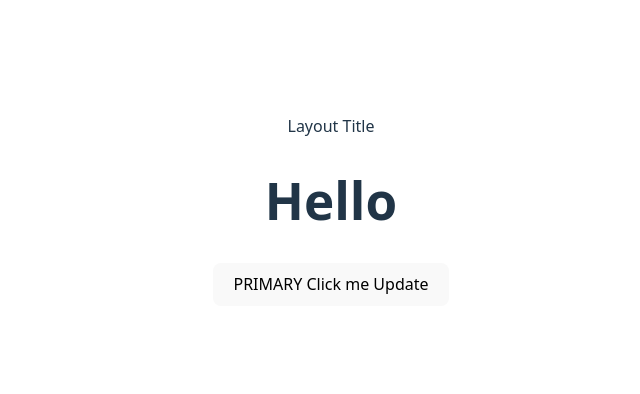
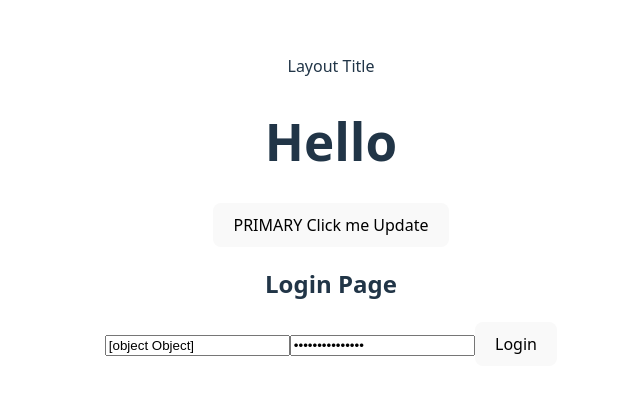
Before and after one commit to Thong17/schoolsys-web-vue, a Vue app: page /login in a window 1280 px wide. Shown: the part 190-584 px from the top of the page, without its empty margins (309-949 px from the left). Built offline with nearby package versions, Linux system fonts and the light colour scheme.

Commit message:
add: router and pinia configuration
add: login page

```diff
--- a/package.json
+++ b/package.json
@@ -17,6 +17,7 @@
     "prepare": "husky"
   },
   "dependencies": {
+    "pinia": "^3.0.1",
     "vue": "^3.5.13",
     "vue-router": "^4.5.0"
   },
--- a/src/App.vue
+++ b/src/App.vue
@@ -1,11 +1,13 @@
 <script setup lang="ts">
   import BaseButton from '@/components/buttons/BaseButton.vue'
   import MainLayout from '@/components/MainLayout.vue'
+  import { RouterView } from 'vue-router'
 </script>
 <template>
   <MainLayout title="Layout Title">
     <h1>Hello</h1>
     <BaseButton>Click me Update</BaseButton>
+    <RouterView />
   </MainLayout>
 </template>
 
--- a/src/main.ts
+++ b/src/main.ts
@@ -1,5 +1,12 @@
 import { createApp } from 'vue'
+import { createPinia } from 'pinia'
+import router from './routes/index'
 import './style.css'
 import App from './App.vue'
 
-createApp(App).mount('#app')
+const app = createApp(App)
+const pinia = createPinia()
+
+app.use(router)
+app.use(pinia)
+app.mount('#app')
--- /dev/null
+++ b/src/routes/index.ts
@@ -0,0 +1,14 @@
+import { defineAsyncComponent } from 'vue'
+import { createRouter, createWebHistory, RouteRecordRaw } from 'vue-router'
+const LoginPage = defineAsyncComponent(() => import('@/views/LoginPage.vue'))
+
+const routes: RouteRecordRaw[] = [
+  { path: '/login', name: 'Login', component: LoginPage },
+]
+
+const router = createRouter({
+  history: createWebHistory(),
+  routes,
+})
+
+export default router
--- /dev/null
+++ b/src/views/LoginPage.vue
@@ -0,0 +1,26 @@
+<template>
+  <form @submit.prevent="login">
+    <h2>Login Page</h2>
+    <input v-model="username" type="text" placeholder="Username">
+    <input v-model="password" type="password" placeholder="Password">
+    <button>Login</button>
+  </form>
+</template>
+
+<script setup lang="ts">
+  import { reactive } from 'vue'
+
+  const username = reactive({ value: '' })
+  const password = reactive({ value: '' })
+  const login = () => {
+    console.log({ username, password })
+  }
+</script>
+
+<script lang="ts">
+  export default {
+    name: 'LoginPage',
+  }
+</script>
+
+<style></style>
```
Also changed, not shown: routes/index.ts (deleted), 1 other file (tests, documents, lock files or other folders).
